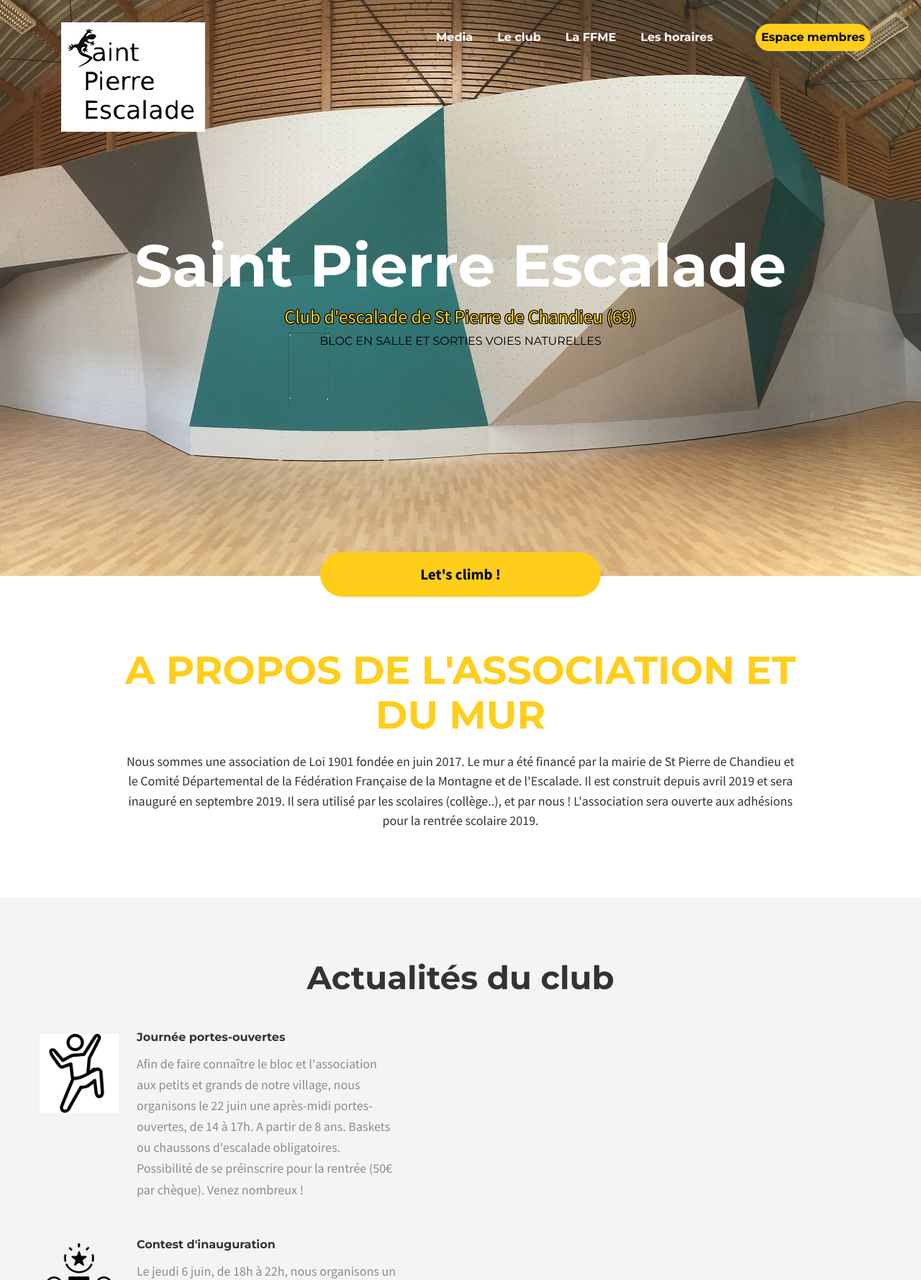
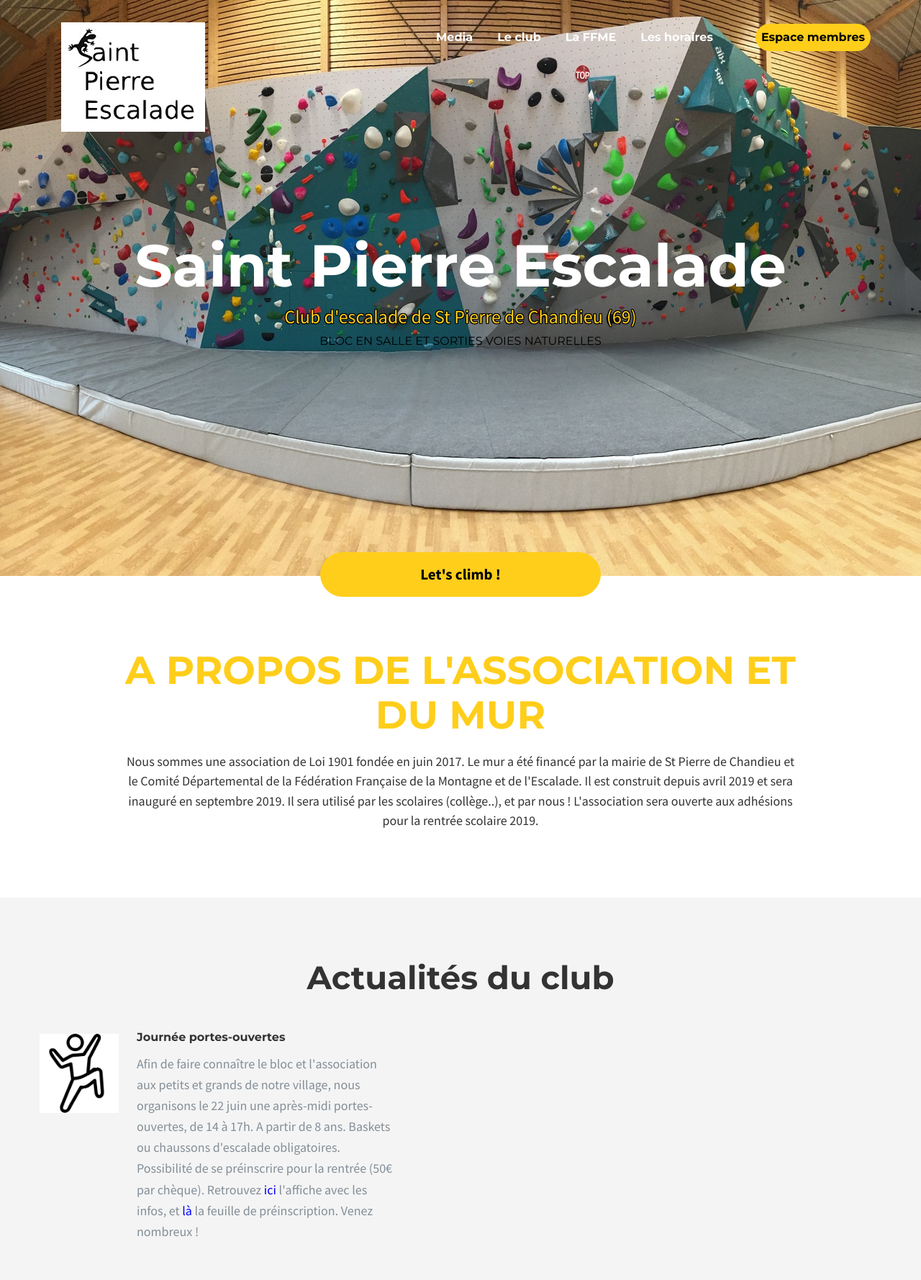
Before and after one commit to herodote2242/stpierre_escalade_flask, a Flask app: page / in a window 1280 px wide. Shown: the top 1778 px of the page at 72% size. Run offline with Flask 2, Linux system fonts and the light colour scheme; some libraries are stand-ins or nearby versions.

Commit message:
adding two documents in direct download on news 'portes ouvertes' ans switched to a pix of the fully operationnal wall

```diff
--- a/app/templates/base.html
+++ b/app/templates/base.html
@@ -55,7 +55,7 @@
                 <span class="info">Bloc en salle et sorties voies naturelles</span>
             </div>
         </div>
-        <img src="{{ url_for('static', filename='images/wall_picture.jpg') }}" alt="mur bloc St Pierre Escalade" title="mur bloc St Pierre Escalade" class="bg-stretch">
+        <img src="{{ url_for('static', filename='images/mur_complet.png') }}" alt="mur bloc St Pierre Escalade" title="mur bloc St Pierre Escalade" class="bg-stretch">
     </section>
     <section class="main">
         <div class="container">
--- a/app/templates/index.html
+++ b/app/templates/index.html
@@ -25,7 +25,7 @@
                             </div>
                             <div class="text-holder">
                                 <h3>Journée portes-ouvertes</h3>
-                                <p>Afin de faire connaître le bloc et l'association aux petits et grands de notre village, nous organisons le 22 juin une après-midi portes-ouvertes, de 14 à 17h. A partir de 8 ans. Baskets ou chaussons d'escalade obligatoires. Possibilité de se préinscrire pour la rentrée (50€ par chèque). Venez nombreux !</a></p>
+                                <p>Afin de faire connaître le bloc et l'association aux petits et grands de notre village, nous organisons le 22 juin une après-midi portes-ouvertes, de 14 à 17h. A partir de 8 ans. Baskets ou chaussons d'escalade obligatoires. Possibilité de se préinscrire pour la rentrée (50€ par chèque). Retrouvez <a class="link" href="{{ url_for('static', filename='images/affiche.jpg') }}">ici</a> l'affiche avec les infos, et <a class="link" href="{{ url_for('static', filename='images/fiche_preinscription.pdf') }}">là</a> la feuille de préinscription. Venez nombreux !</a></p>
                             </div>
                         </li>
 
```
Also changed, not shown: app/static/images/affiche.jpg (added), app/static/images/mur_complet.png (added), app/static/images/wall_picture.jpg (deleted), 2 other files.
